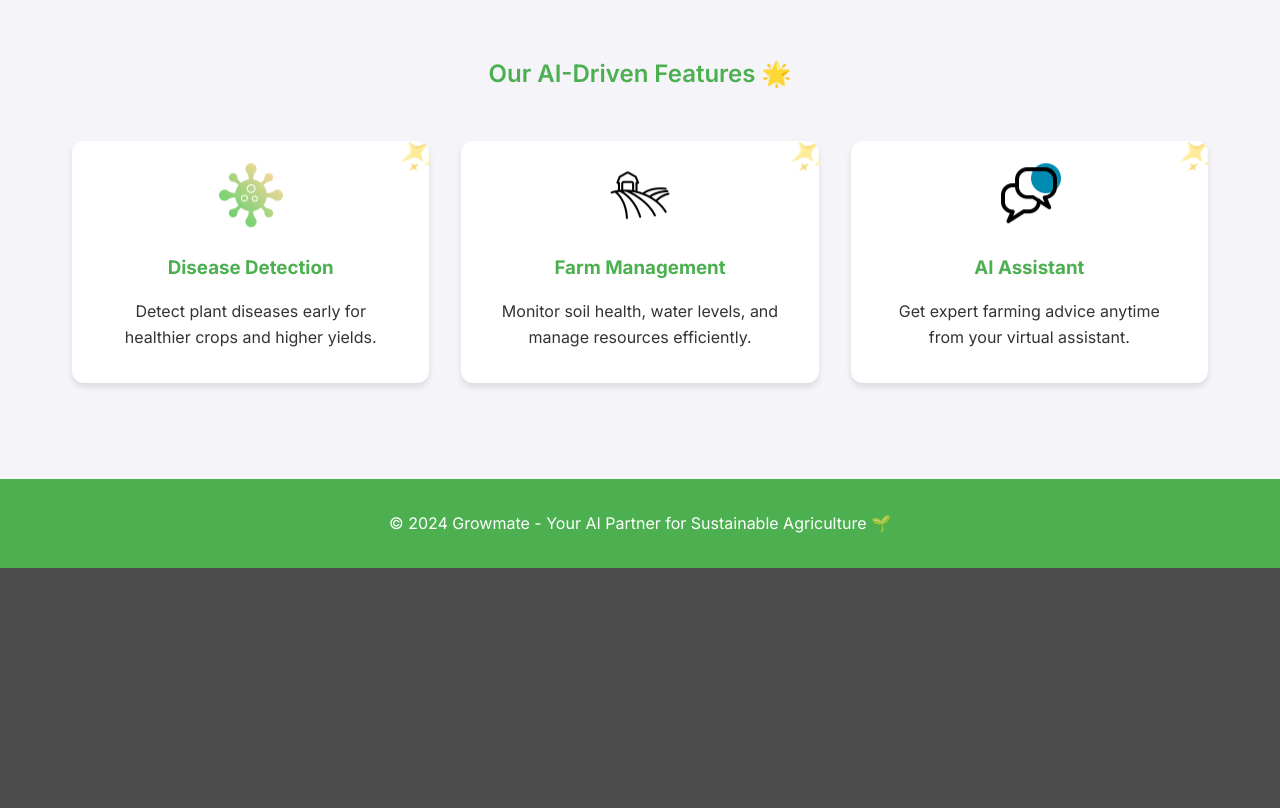
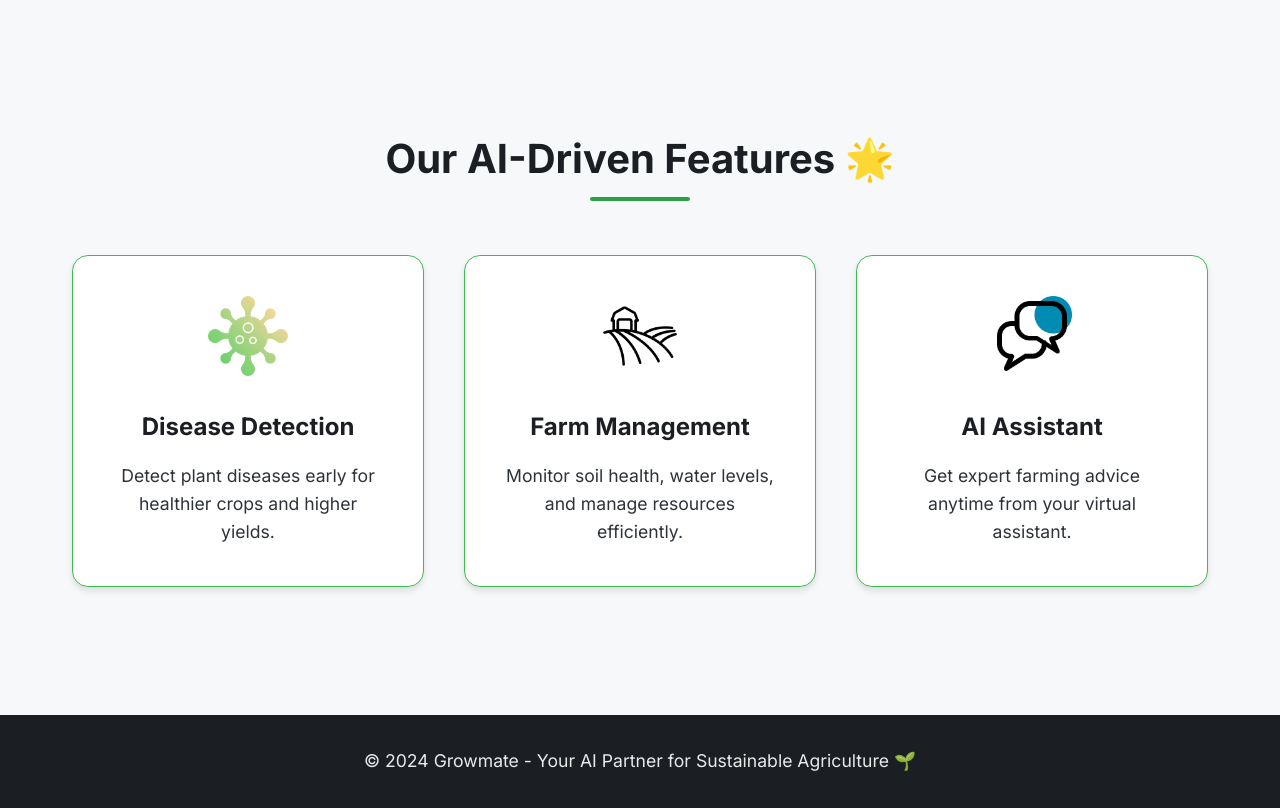
Before and after one commit to harisaran2022/GrowMate, a Flask app: page / in a window 1280 px wide. Shown: the part 757-1565 px from the top of the page. Before the commit the page ends 1325 px from the top, so only its background shows below. Run offline with Flask 3, Linux system fonts and the light colour scheme; some libraries are stand-ins or nearby versions.

Commit message:
Update index.html

```diff
--- a/templates/index.html
+++ b/templates/index.html
@@ -7,17 +6,15 @@
     <title>Growmate - AI-Powered Farming Solutions 🌾🤖</title>
     <link href="https://fonts.googleapis.com/css2?family=Inter:wght@300;400;500;600;700&display=swap" rel="stylesheet">
     <style>
-        /* Global Styles */
         :root {
-            --primary-color: #4CAF50;
-            --primary-dark: #3d8c40;
-            --secondary-color: #81C784;
-            --accent-color: #E8F5E9;
-            --danger-color: #ff6b6b;
+            --brand-green: #2EA043;
+            --dark-green: #216E2E;
+            --light-green: #3FB950;
+            --accent-green: #DAFBE1;
+            --black: #1B1F24;
+            --dark-gray: #2D333B;
+            --light-gray: #F6F8FA;
             --white: #ffffff;
-            --text-color: #333333;
-            --bg-color: #f4f4f9;
-            --border-color: #e0e0e0;
             --shadow: 0 4px 6px rgba(0, 0, 0, 0.1);
             --transition: all 0.3s ease;
             --container-width: 1200px;
@@ -32,36 +29,36 @@
 
         body {
             font-family: 'Inter', sans-serif;
-            background-color: var(--bg-color);
-            color: var(--text-color);
+            background-color: var(--light-gray);
+            color: var(--black);
             line-height: 1.6;
         }
 
-        /* Navigation */
         .navbar {
+            background: var(--black);
+            box-shadow: var(--shadow);
             position: fixed;
             top: 0;
             left: 0;
             right: 0;
-            background-color: var(--white);
-            box-shadow: var(--shadow);
             z-index: 1000;
-            padding: 1rem 0;
+            padding: 0.8rem 0;
         }
 
         .nav-container {
             max-width: var(--container-width);
             margin: 0 auto;
-            padding: 0 1rem;
             display: flex;
             justify-content: space-between;
             align-items: center;
+            padding: 0 1.5rem;
+            position: relative;
         }
 
         .logo {
-            font-size: 1.5rem;
+            font-size: 1.75rem;
             font-weight: 700;
-            color: var(--primary-color);
+            color: var(--white);
             text-decoration: none;
             display: flex;
             align-items: center;
@@ -101,181 +113,191 @@
             text-align: center;
             color: var(--white);
             padding: 2rem;
-            animation: fadeIn 2s ease-in-out;
-        }
-
-        @keyframes fadeIn {
-            0% { opacity: 0; }
-            100% { opacity: 1; }
         }
 
         .hero-content {
             max-width: 800px;
+            background: rgba(27, 31, 36, 0.8);
+            padding: 3rem;
+            border-radius: 20px;
+            border: 1px solid rgba(255, 255, 255, 0.1);
         }
 
         .hero h1 {
             font-size: 3.5rem;
-            margin-bottom: 1rem;
+            margin-bottom: 1.5rem;
             line-height: 1.2;
-            animation: slideDown 1s ease-in-out;
-            display: flex;
-            align-items: center;
-            justify-content: center;
-            gap: 0.5rem;
-        }
-
-        @keyframes slideDown {
-            0% { transform: translateY(-20px); opacity: 0; }
-            100% { transform: translateY(0); opacity: 1; }
         }
 
         .hero p {
             font-size: 1.25rem;
-            margin-bottom: 2rem;
+            margin-bottom: 2.5rem;
+            opacity: 0.9;
         }
 
         .cta-button {
             display: inline-block;
             padding: 1rem 2rem;
-            background-color: var(--primary-color);
+            background: var(--brand-green);
             color: var(--white);
             text-decoration: none;
-            border-radius: 6px;
+            border-radius: 8px;
             font-weight: 600;
             transition: var(--transition);
+            border: 2px solid transparent;
         }
 
         .cta-button:hover {
-            background-color: var(--secondary-color);
+            background: var(--dark-green);
             transform: translateY(-2px);
-            box-shadow: 0 8px 15px rgba(76, 175, 80, 0.3);
+            box-shadow: 0 8px 15px rgba(46, 160, 67, 0.2);
         }
 
-        /* Features Section */
         .features {
-            max-width: 1200px;
-            margin: 4rem auto;
+            max-width: var(--container-width);
+            margin: 6rem auto;
             padding: 2rem;
         }
 
         .section-title {
             text-align: center;
-            margin-bottom: 3rem;
-            color: var(--primary-color);
-            font-weight: 600;
+            margin-bottom: 4rem;
+            color: var(--black);
+            font-weight: 700;
+            font-size: 2.5rem;
+            position: relative;
+        }
+
+        .section-title::after {
+            content: '';
+            position: absolute;
+            bottom: -10px;
+            left: 50%;
+            transform: translateX(-50%);
+            width: 100px;
+            height: 4px;
+            background: var(--brand-green);
+            border-radius: 2px;
         }
 
         .features-grid {
             display: grid;
             grid-template-columns: repeat(auto-fit, minmax(300px, 1fr));
-            gap: 2rem;
+            gap: 2.5rem;
         }
 
         .feature-card {
-            background-color: var(--white);
-            padding: 2rem;
-            border-radius: 12px;
+            background: var(--white);
+            padding: 2.5rem;
+            border-radius: 16px;
             box-shadow: var(--shadow);
             text-align: center;
             transition: var(--transition);
-            cursor: pointer;
-            position: relative;
-            overflow: hidden;
-        }
-
-        .feature-card::before {
-            content: "✨";
-            font-size: 2rem;
-            position: absolute;
-            top: -10px;
-            right: -10px;
-            animation: rotate 4s linear infinite;
-            opacity: 0.5;
-        }
-
-        @keyframes rotate {
-            0% { transform: rotate(0deg); }
-            100% { transform: rotate(360deg); }
+            border: 1px solid var(--light-green);
         }
 
         .feature-card:hover {
-            transform: translateY(-5px);
-            box-shadow: 0 6px 10px rgba(0, 0, 0, 0.15);
-            background: var(--accent-color);
+            transform: translateY(-10px);
+            box-shadow: 0 12px 24px rgba(46, 160, 67, 0.15);
+            border-color: var(--brand-green);
         }
 
         .feature-card img {
-            width: 64px;
-            height: 64px;
-            margin-bottom: 1rem;
-            animation: bounce 1.5s infinite;
+            width: 80px;
+            height: 80px;
+            margin-bottom: 1.5rem;
+            transition: var(--transition);
         }
 
-        @keyframes bounce {
-            0%, 100% { transform: translateY(0); }
-            50% { transform: translateY(-10px); }
+        .feature-card:hover img {
+            transform: scale(1.1);
         }
 
         .feature-card h3 {
             margin-bottom: 1rem;
-            color: var(--primary-color);
+            color: var(--black);
+            font-size: 1.5rem;
         }
 
-        /* Footer */
+        .feature-card p {
+            color: var(--dark-gray);
+            font-size: 1.1rem;
+        }
+
         footer {
-            background-color: var(--primary-color);
+            background: var(--black);
             color: var(--white);
             padding: 2rem 0;
             margin-top: 4rem;
         }
 
         .footer-content {
-            max-width: 1200px;
+            max-width: var(--container-width);
             margin: 0 auto;
             text-align: center;
             padding: 0 2rem;
-            animation: slideUp 1s ease-in-out;
+            font-size: 1.1rem;
+            opacity: 0.9;
         }
 
-        @keyframes slideUp {
-            0% { transform: translateY(20px); opacity: 0; }
-            100% { transform: translateY(0); opacity: 1; }
-        }
-
-        /* Responsive Design */
         @media (max-width: 768px) {
-            .nav-container {
-                flex-direction: column;
-                gap: 1rem;
+            .nav-toggle {
+                display: flex;
             }
 
             .nav-links {
-                gap: 1rem;
-                flex-wrap: wrap;
-                justify-content: center;
+                display: none;
+                position: absolute;
+                top: 100%;
+                left: 0;
+                right: 0;
+                background: var(--black);
+                padding: 1rem;
+                flex-direction: column;
+                align-items: center;
+                border-radius: 0 0 8px 8px;
+                box-shadow: var(--shadow);
+            }
+
+            .nav-links.show {
+                display: flex;
+            }
+
+            .nav-toggle.active div:nth-child(1) {
+                transform: rotate(45deg) translate(8px, 8px);
+            }
+
+            .nav-toggle.active div:nth-child(2) {
+                opacity: 0;
+            }
+
+            .nav-toggle.active div:nth-child(3) {
+                transform: rotate(-45deg) translate(8px, -8px);
             }
 
             .hero h1 {
                 font-size: 2.5rem;
             }
 
-            .features-grid {
-                grid-template-columns: 1fr;
+            .hero-content {
+                padding: 2rem;
+            }
+
+            .features {
+                padding: 1rem;
             }
         }
 
         @media (max-width: 480px) {
-            .nav-container {
-                flex-direction: column;
-                gap: 1rem;
+            .hero h1 {
+                font-size: 2rem;
             }
 
-            .nav-links {
-                flex-direction: column;
-                text-align: center;
+            .hero p {
+                font-size: 1.1rem;
             }
 
-            .hero h1 {
+            .section-title {
                 font-size: 2rem;
             }
         }
@@ -308,21 +335,20 @@
     <section class="features">
         <h2 class="section-title">Our AI-Driven Features 🌟</h2>
         <div class="features-grid">
-            <div class="feature-card" onclick="window.location.href='/disease-detection';" style="cursor: pointer;">
+            <div class="feature-card" onclick="window.location.href='/disease-detection';">
                 <img src="/static/coronavirus.png" alt="Disease Detection">
                 <h3>Disease Detection</h3>
                 <p>Detect plant diseases early for healthier crops and higher yields.</p>
             </div>
-            <div class="feature-card" onclick="window.location.href='/farm-management';" style="cursor: pointer;">
+            <div class="feature-card" onclick="window.location.href='/farm-management';">
                 <img src="static/farm.png" alt="Farm Management">
                 <h3>Farm Management</h3>
                 <p>Monitor soil health, water levels, and manage resources efficiently.</p>
             </div>
-            <div class="feature-card" onclick="window.location.href='/chatbot';" style="cursor: pointer;">
+            <div class="feature-card" onclick="window.location.href='/chatbot';">
                 <img src="/static/two-rounded-rectangle-chatbox.png" alt="AI Assistant">
                 <h3>AI Assistant</h3>
                 <p>Get expert farming advice anytime from your virtual assistant.</p>
-            </div>
             </div>
         </div>
     </section>
@@ -332,5 +358,13 @@
             <p>&copy; 2024 Growmate - Your AI Partner for Sustainable Agriculture 🌱</p>
         </div>
     </footer>
+
+    <script>
+        function toggleNav(element) {
+            const navLinks = document.querySelector('.nav-links');
+            navLinks.classList.toggle('show');
+            element.classList.toggle('active');
+        }
+    </script>
 </body>
 </html>
```
Also changed, not shown: other parts of templates/index.html (+35 -16 lines).
